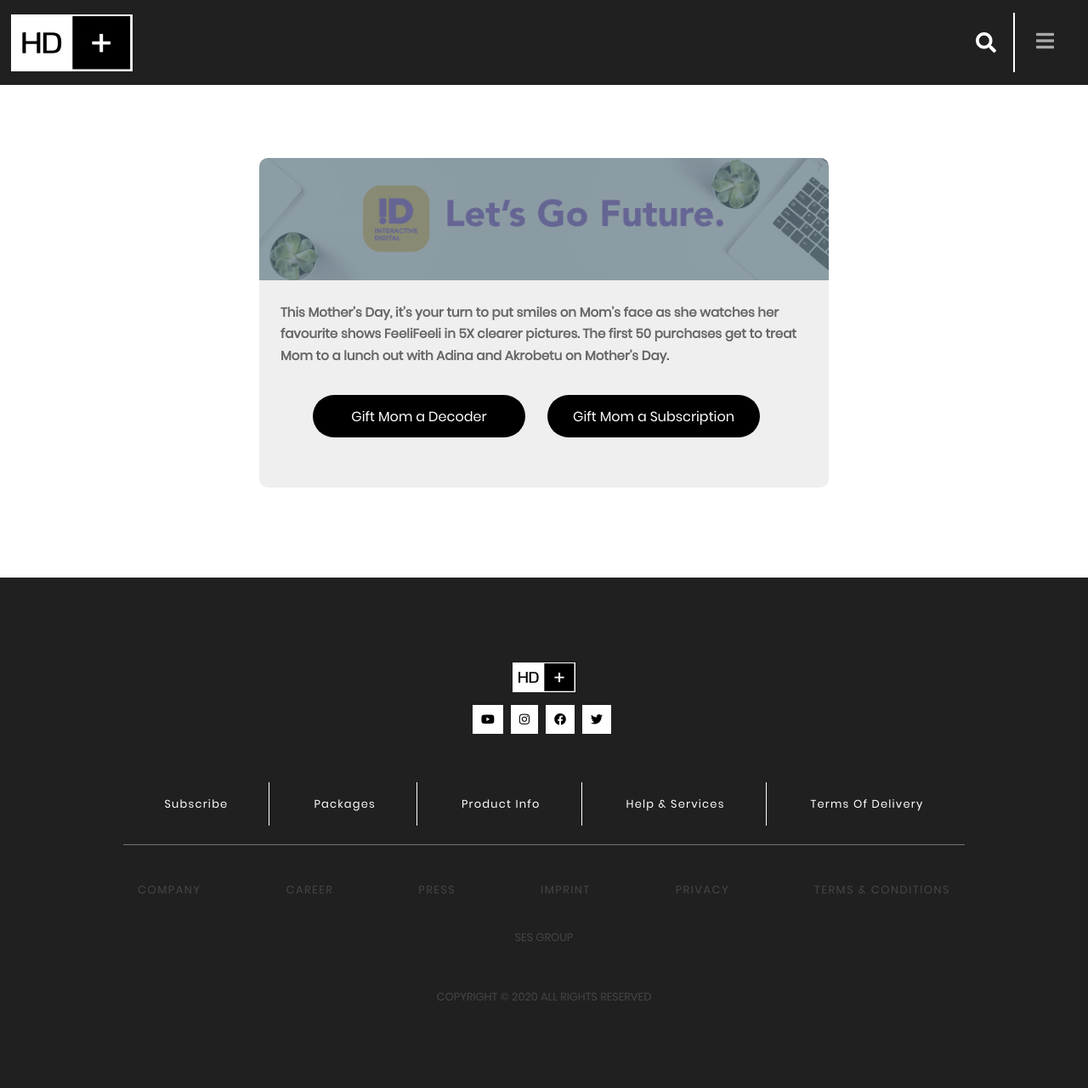
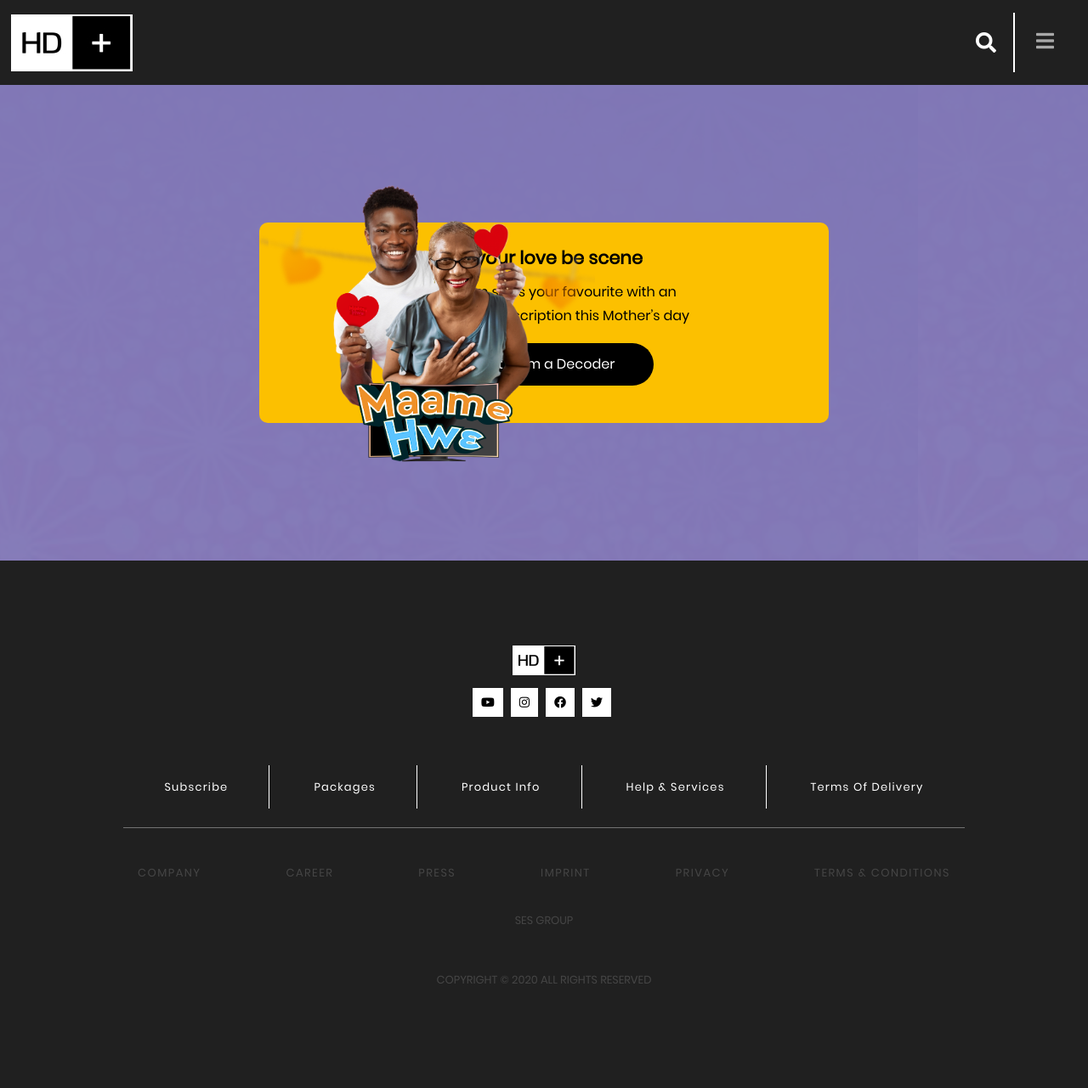
Before and after one commit to i-Blaise/hdplus-decoder-order, a PHP site: page / in a window 1280 px wide. Shown: the whole page at 85% size. After the commit the page ends 1158 px from the top, so only its background shows below. Run offline with PHP 8.4, Linux system fonts and the light colour scheme; some libraries are stand-ins or nearby versions.

Commit message:
hdplus-decoder-order

```diff
--- a/css/main.css
+++ b/css/main.css
@@ -178,14 +178,21 @@
   justify-content: center;
   align-items: center;
   padding: 81px;
-  background: #fff;
+  background: url('../images/Web7.png');
+  /* background: #807aa3; */
   /* margin-top: 84px;; */
 }
 
+.img-rel {
+  width: 400px;
+  position: absolute;
+  z-index: 2;
+  left: 300px;
+}
 
 .wrap-login100 {
   width: 670px;
-  background: #efefef;
+  background: #fcc000;
   border-radius: 10px;
   overflow: hidden;
   position: relative;
@@ -383,14 +390,14 @@
 /*------------------------------------------------------------------
 [ Button ]*/
 .container-login100-form-btn {
-  width: 100%;
+  width: 55%;
   display: -webkit-box;
   display: -webkit-flex;
   display: -moz-box;
   display: -ms-flexbox;
   display: flex;
   flex-wrap: wrap;
-  padding: 0 50px 50px;
+  padding: 10px 50px 35px;
   align-items: center;
   margin: auto;
 }
@@ -426,9 +433,18 @@
   border: 1px solid #000;
 }
 .main-page-text{
-  font-size: 15px;
-  padding: 25px;
-  font-weight: 900;
+  font-size: 16px;
+  font-weight: 400;
+  text-align: center;
+  color: rgb(0, 0, 0);
+}
+
+.main-page-header{
+  font-size: 21px;
+  padding: 30px 0 15px;
+  font-weight: 600;
+  text-align: center;
+  color: rgb(0, 0, 0);
 }
 
 /*------------------------------------------------------------------
--- a/index.html
+++ b/index.html
@@ -82,23 +82,24 @@
 
     <!-- <div class="limiter"> -->
       <div class="container-login100">
+        <img class="img-rel" src="images/mum-hwe.png" alt="">
         <div class="wrap-login100">
-          <div class="login100-form-title" style="background-image: url(images/banner-01.jpg);">
-            <!-- <span class="login100-form-title-1">
+          <!-- <div class="login100-form-title" style="background-image: url(images/banner-01.jpg);">
+            <span class="login100-form-title-1">
               Sign In
-            </span> -->
-          </div>
-		  <p class="main-page-text">This Mother’s Day, it’s your turn to put smiles on Mom’s face as she watches her favourite shows FeeliFeeli in 5X clearer pictures.
-
-			The first 50 purchases get to treat Mom to a lunch out with Adina and Akrobetu on Mother’s Day.</p>
+            </span>
+          </div> -->
+      <h3 class="main-page-header">Let your love be scene</h3>
+		  <p class="main-page-text">Show mom she’s your
+        favourite with an <br> HD+ voucher subscription this Mother’s day</p>
 
             <div class="container-login100-form-btn">
               <a class="btn" href="order-decoder/"><button class="login100-form-btn" name="submit" value="Submit">
                 Gift Mom a Decoder
               </button> </a>
-              <a class="btn" href="#" disabled><button class="login100-form-btn" name="submit" value="Submit" disabled>
+              <!-- <a class="btn" href="#" disabled><button class="login100-form-btn" name="submit" value="Submit" disabled>
                 Gift Mom a Subscription
-              </button></a>
+              </button></a> -->
             </div>
         </div>
       </div>
--- a/order-decoder/css/main.css
+++ b/order-decoder/css/main.css
@@ -188,7 +188,8 @@
   flex-wrap: wrap;
   justify-content: center;
   align-items: center;
-  padding: 15px;
+  padding-top: 40px;
+  margin: auto;
   background: #f2f2f2;
 
 }
--- a/order-decoder/style.css
+++ b/order-decoder/style.css
@@ -169,7 +169,7 @@
     flex-direction: column;
     height: auto;
     position: relative;
-    top: 20px;
+    top: 0;
     /* left: 0;
     bottom: 0; */
     width: 100%;
```
Also changed, not shown: images/Masthead2.png (added), images/Web7.png (added), images/Web8.png (added), images/mum-hwe.png (added).
